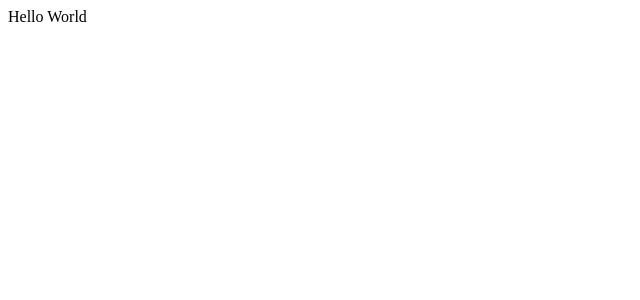
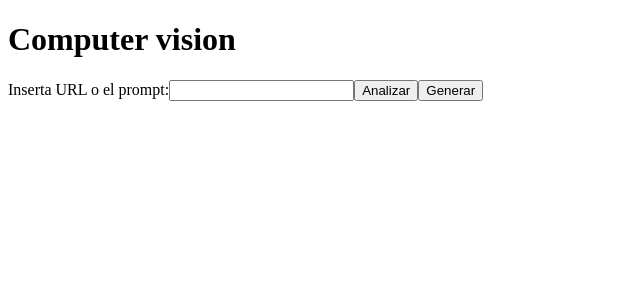
Before and after one commit to IagoChao/analyze-and-generate-images-with-Azure-AI, a React (Create React App) app: page / in a window 1280 px wide. Shown: the top 300 px of the page, without its empty margins (0-640 px from the left). Built offline with nearby package versions, Linux system fonts and the light colour scheme; the HTML template or start-up script is replaced by a standard one.

Commit message:
Código básico

```diff
--- a/src/App.js
+++ b/src/App.js
@@ -1,8 +1,22 @@
 import React from 'react';
 
 function App() {
-  const value = 'World';
-  return <div>Hello {value}</div>;
+  // need a title with a subtext. below that, a input to introduce a url.
+  // below that, a button to submit the url and other to generate a new image using IA.
+  // below that, a image to show the result of IA.
+  // below that, a button to download the image.
+  return (
+    <div className="App">
+      <header className="App-header">
+        <h1>Computer vision</h1>
+        <label htmlFor="url">Inserta URL o el prompt:</label>
+        <input type="text" name="url" id="url" />
+        <button type="button">Analizar</button>
+        <img src="" alt="" />
+        <button type="button">Generar</button>
+      </header>
+    </div>
+  );
 }
 
 export default App;
```
